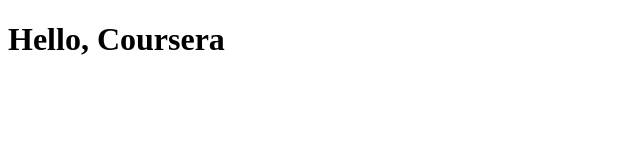
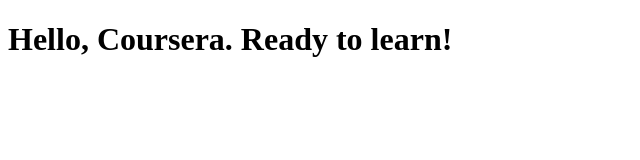
Before and after one commit to BrianMotta/coursera-test, a plain HTML site: page site/index.html in a window 1280 px wide. Shown: the whole page, without its empty margins (0-640 px from the left). Drawn offline with Linux system fonts and the light colour scheme.

Commit message:
small addition to the content of our page

```diff
--- a/site/index.html
+++ b/site/index.html
@@ -6,6 +6,6 @@
 	<title>Hello Coursera!</title>
 </head>
 <body>
-	<h1>Hello, Coursera</h1>
+	<h1>Hello, Coursera. Ready to learn!</h1>
 </body>
 </html>
```
